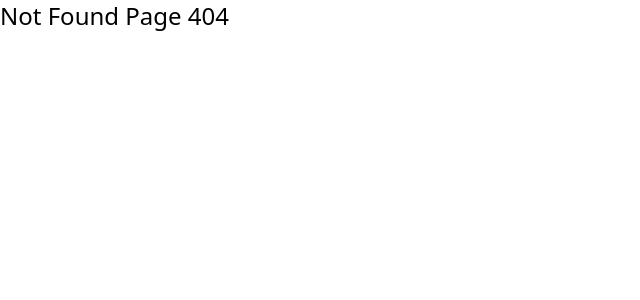
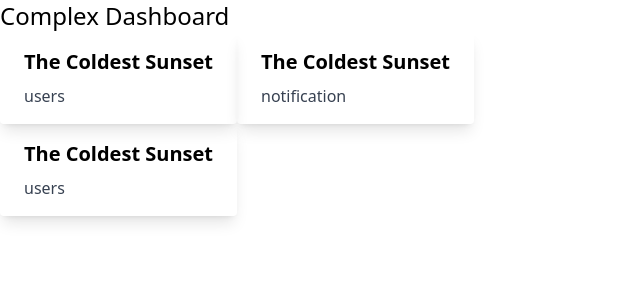
Before and after one commit to hiteshcreator/Nextjs, a Next.js app: page /complex-dashboard in a window 1280 px wide. Before the commit this address had no page. Shown: the top 300 px of the page, without its empty margins (0-640 px from the left). Built offline with nearby package versions, Linux system fonts and the light colour scheme.

Commit message:
jwt working server & Parallel routing layout

```diff
--- /dev/null
+++ b/src/app/complex-dashboard/@notification/page.tsx
@@ -0,0 +1,8 @@
+import Card from "@/app/components/card"
+const notification = () => {
+  return (
+    <Card>notification</Card>
+  )
+}
+
+export default notification
--- /dev/null
+++ b/src/app/complex-dashboard/@users/page.tsx
@@ -0,0 +1,9 @@
+import Card from "@/app/components/card"
+
+const users = () => {
+  return (
+    <Card>users</Card>
+  )
+}
+
+export default users
--- /dev/null
+++ b/src/app/complex-dashboard/layout.tsx
@@ -0,0 +1,29 @@
+import "../globals.css";
+export default function RootLayout({
+    children,
+    users,
+    notification
+  }: {
+    children: React.ReactNode,
+    users:React.ReactNode,
+    notification:React.ReactNode
+  }) {
+    return (
+        <>
+        <div className="md:container md:mx-auto">
+            <div>{children}</div>
+            <div style={{display:"flex"}}>
+              <div style={{display:"flex",flexDirection:"column"}}>
+                  <div>{users}</div>
+                  <div>{users}</div>
+              </div>
+
+              <div style={{display:"flex"}}>
+                  <div>{notification}</div>
+              </div>
+
+            </div>
+        </div>
+        </>
+    )
+  }
--- /dev/null
+++ b/src/app/complex-dashboard/page.tsx
@@ -0,0 +1,9 @@
+import React from 'react'
+
+const complexDashboard = () => {
+  return (
+    <h1>Complex Dashboard</h1>
+  )
+}
+
+export default complexDashboard
--- /dev/null
+++ b/src/app/components/card.tsx
@@ -0,0 +1,19 @@
+const Card = ({ children }: { children: React.ReactNode} ) => {
+  return (
+    <>
+    <div className="max-w-sm rounded overflow-hidden shadow-lg">
+        <div className="px-6 py-4">
+            <div className="font-bold text-xl mb-2">
+                The Coldest Sunset
+            </div>
+            <p className="text-gray-700 text-base">
+                {children}
+            </p>
+        </div>
+    </div>
+
+    </>
+  )
+}
+
+export default Card
--- a/src/app/dashboard/page.tsx
+++ b/src/app/dashboard/page.tsx
@@ -28,7 +28,8 @@ const Dashboard = async() => {
   //    console.log("response",todo)
   //   // return todo;
   // }
-  jwt.sign({ data: todo }, process.env.JWT_PRIVATE_KEY,  function(err:any, token:any) {
+  const privateKey:any = process.env.JWT_PRIVATE_KEY
+  jwt.sign({ data: todo }, privateKey,  function(err:any, token:any) {
     console.log(token,err);
   });
   console.log("jwt ",process.env.JWT_PRIVATE_KEY)
@@ -38,7 +39,7 @@ const Dashboard = async() => {
     <div className="sm:container sm:mx-auto ">
 
     <h1>Dashboard</h1>
-    {todo !==undefined ? [todo].map((post:any,i:number)=>(
+    {/* {todo !==undefined ? [todo].map((post:any,i:number)=>(
       <>
       <ul key={i}>
       <li>{post?.title}hello</li>
@@ -48,7 +49,7 @@ const Dashboard = async() => {
 
 
     )):"dd"
-    }
+    } */}
     </div>
     </>
   )
```
